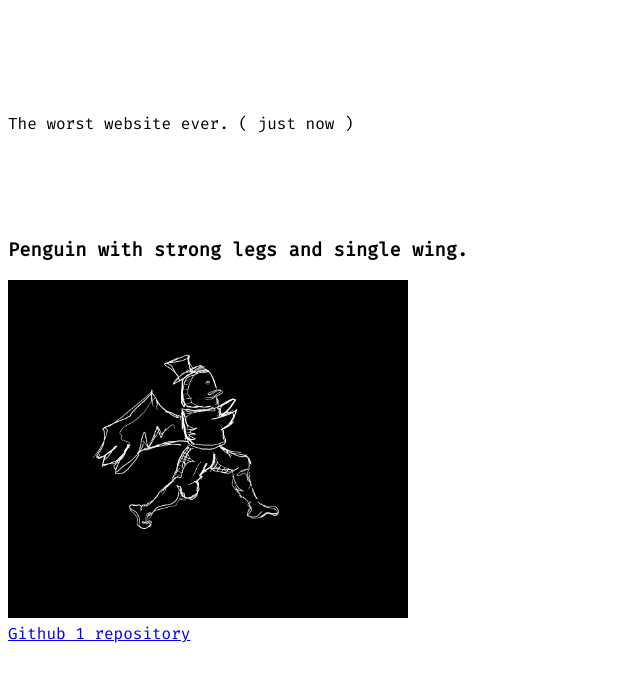
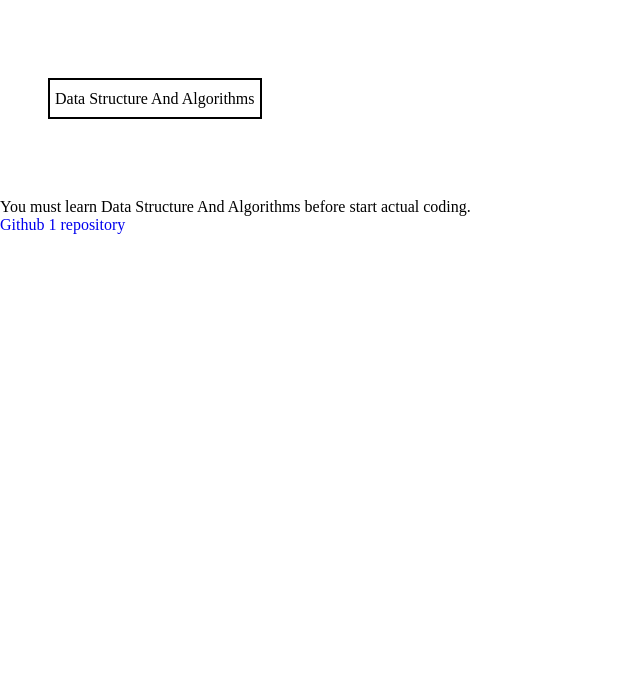
Before and after one commit to seacrozer/seacrozer.dev, a plain HTML site: page index.html in a window 1280 px wide. Shown: the whole page, without its empty margins (0-640 px from the left). Drawn offline with Linux system fonts and the light colour scheme.

Commit message:
"clear some trash"

```diff
--- /dev/null
+++ b/index.css
@@ -0,0 +1,28 @@
+* {
+    padding: 0;
+    margin: 0;
+}
+
+ul{
+    display: flex;
+}
+
+li{
+    list-style: none;
+}
+
+a{
+
+    text-decoration: none;
+}
+
+
+.lss{
+    user-select: none;
+    color: black;
+    padding: 10px 5px;
+    border: 2px solid black;
+    position: relative;
+    margin: 0 3rem;
+    transition: background-color .2s ease-in;
+}
--- a/index.html
+++ b/index.html
@@ -6,24 +6,24 @@
     <link rel="preconnect" href="https://fonts.googleapis.com">
     <link rel="preconnect" href="https://fonts.gstatic.com" crossorigin>
     <link href="https://fonts.googleapis.com/css2?family=Fira+Code&display=swap" rel="stylesheet">
+    <link rel="stylesheet" href="index.css">
     <title>seacrozer</title>
-    <style>
-        html{
-            font-family: 'Fira Code';
-
-        }
-
-    </style>
 </head>
 <body>
     <br><br><br><br><br>
     <div>
-        The worst website ever.  ( just now )
+        <nav>
+            <ul>
+                <li ><a class="lss" href="#">Data Structure And Algorithms</a></li>
+            </ul>
+        </nav>
+
         <br><br><br><br><br>
-        <h3>Penguin with strong legs and single wing.</h3>
-        <img src="seacrozer.png" width="400px " alt="seacrozer profile"><br>
+        <p>You must learn Data Structure And Algorithms before start actual coding.</p>
+
         <a href="https://github.com/seacrozer" target="_blank" id="tw">Github 1 repository</a>
 
+    <script src="index.js"></script>
 
     </div>
 
```
